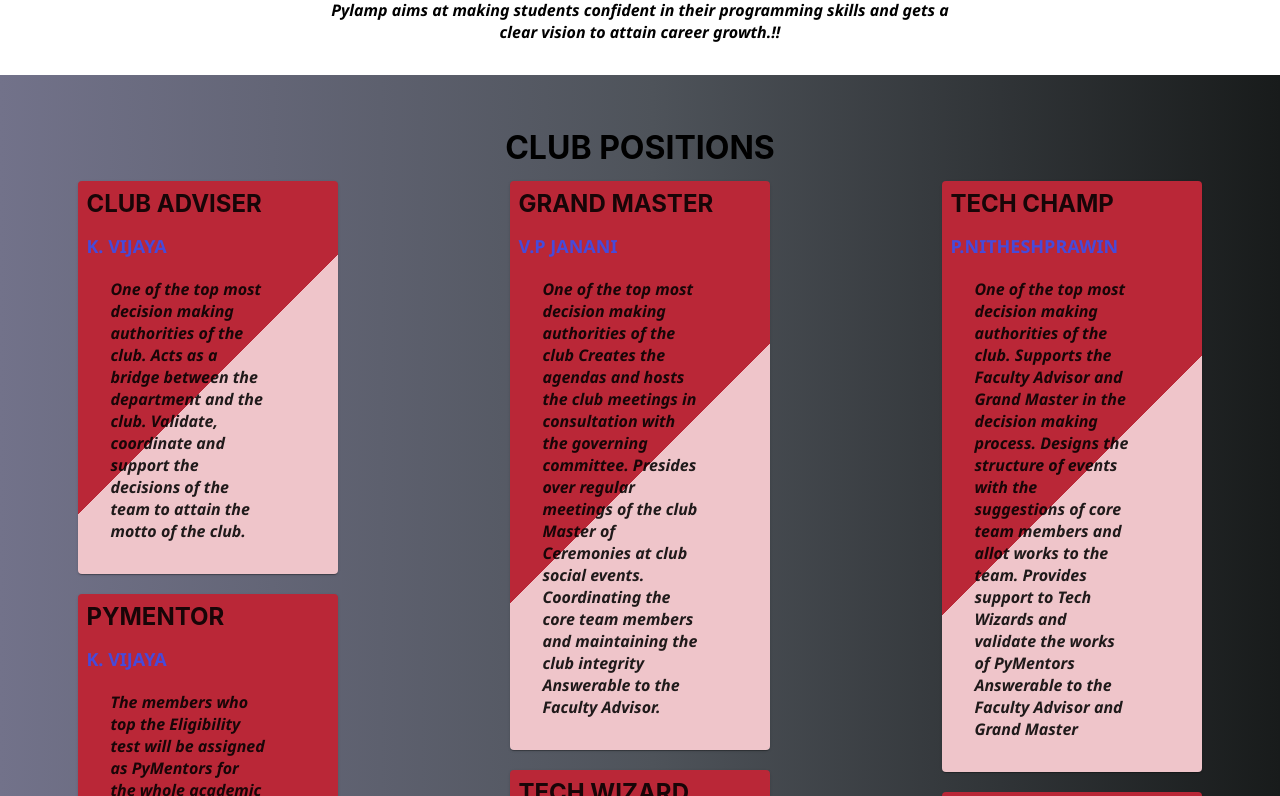
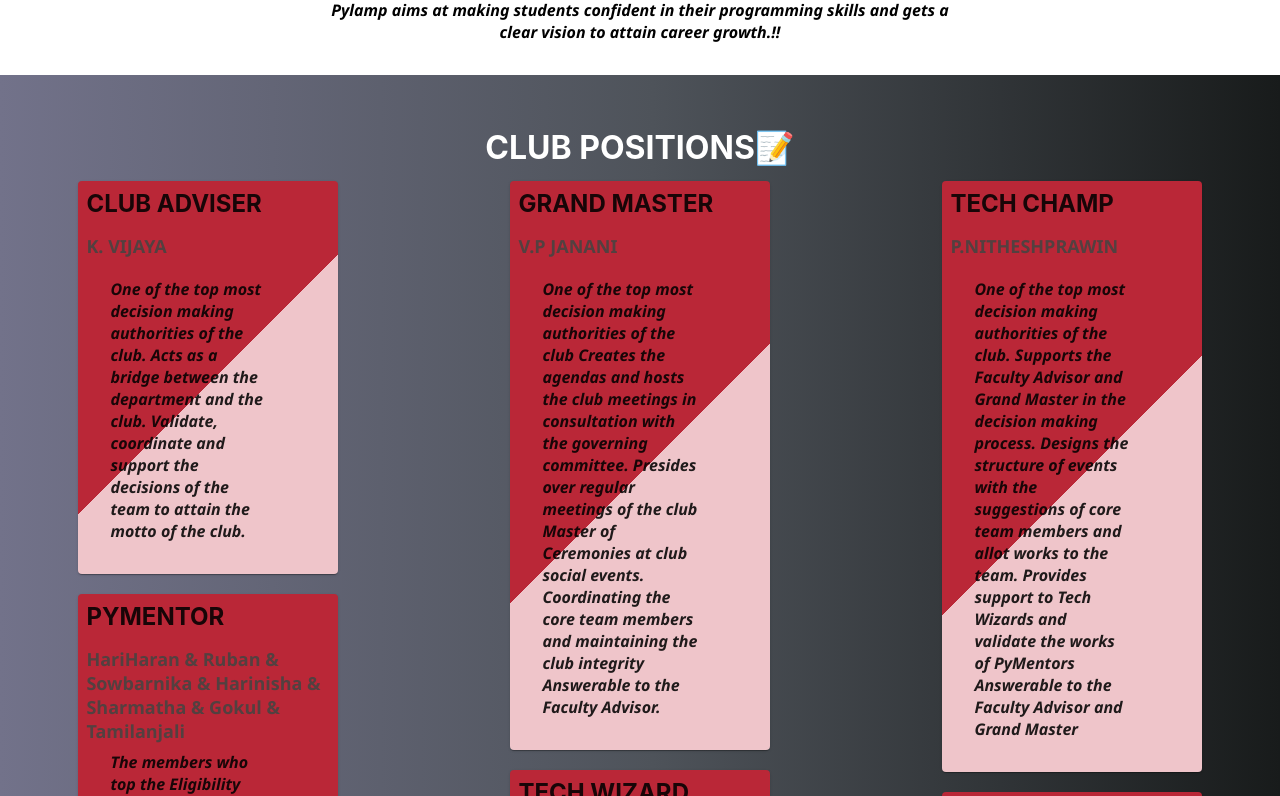
Before and after one commit to Tharunkumar001/pylampDomainRealm, a Next.js app: page /HomePage in a window 1280 px wide. Shown: the part 584-1380 px from the top of the page. Built offline with nearby package versions, Linux system fonts and the light colour scheme.

Commit message:
ui updation

```diff
--- a/pages/HomePage.js
+++ b/pages/HomePage.js
@@ -70,7 +70,7 @@
 
         <ScrollAnimation animateIn="fadeIn">
         <div className={styles.clubPostionDiv} data-aos="fade-up">
-            <h1 style={{textAlign:"center"}}>CLUB POSITIONS</h1>
+            <h1 style={{textAlign:"center", color:"white"}}>CLUB POSITIONS📝</h1>
             <Grid container spacing={2} className={styles.homeGrid}>
                 <Grid p xs={12} md={4} sm={4}>
                     <ScrollAnimation animateIn="fadeIn">
@@ -88,7 +88,10 @@
                         <Card className={styles.adminCard}  data-aos="fade-right">
                             <h2 style={{margin:"0.5rem"}}>PYMENTOR</h2>
 
-                            <h3 className={styles.cardHeader}>K. VIJAYA</h3><br />
+                            <h3 className={styles.cardHeader}>
+                                HariHaran & Ruban & Sowbarnika & Harinisha &
+                                Sharmatha & Gokul & Tamilanjali
+                            </h3><br />
 
                             <p className={styles.cardBody}>
                                 The members who top the Eligibility test will be assigned as PyMentors
--- a/styles/Home.module.css
+++ b/styles/Home.module.css
@@ -413,7 +413,7 @@
   font-weight: bold;
   font-family: 'Segoe UI', Tahoma, Geneva, Verdana, sans-serif;
   font-size: large;
-  color: rgb(71, 74, 218);
+  color: rgb(83, 64, 64);
   float: left;
   margin: 0.5rem;
 }
```
